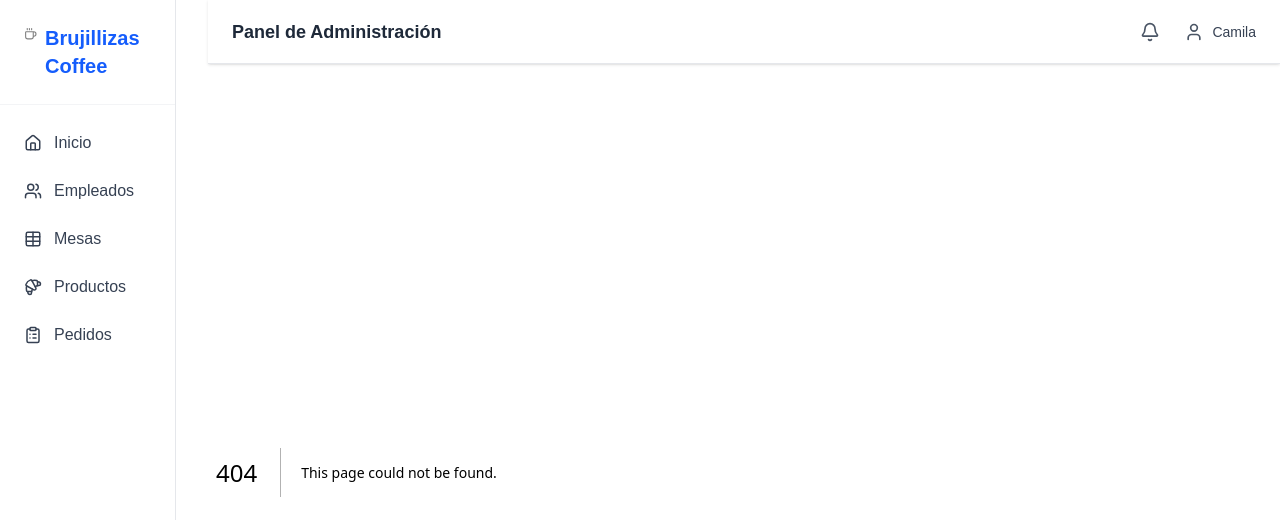
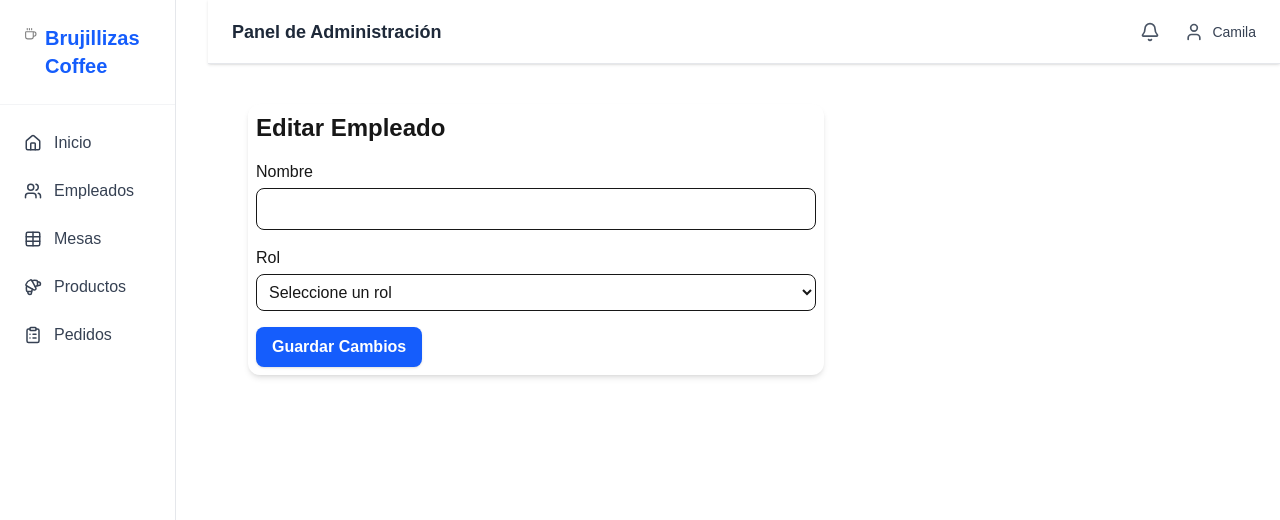
Before and after one commit to JBerriosG/cafeteria-admin-front, a Next.js app: page /empleados/editar/1 in a window 1280 px wide. Before the commit this address had no page. Shown: the top 520 px of the page. Built offline with nearby package versions, Linux system fonts and the light colour scheme; no server answers.

Commit message:
feature(producto - empleados): se crea el form para empleados
Se crea el form para empleados y se cambia los colores de los botone editar y ver detalles en productos y empleados.

```diff
--- a/src/app/components/ProductForm.tsx
+++ b/src/app/components/EmpleadoForm.tsx
@@ -4,34 +4,30 @@ import { useEffect, useState } from "react";
 import { api } from "../../../lib/api";
 import { useRouter } from "next/navigation";
 
-interface ProductFormProps {
+interface EmpleadoFormProps {
   mode: "create" | "edit";
-  productId?: number;
+  empleadoId?: number;
 }
 
-export default function ProductForm({ mode, productId }: ProductFormProps) {
+export default function EmpleadoForm({ mode, empleadoId }: EmpleadoFormProps) {
   const [form, setForm] = useState({
     nombre: "",
-    precio: "",
-    categoria: "",
-    disponible: true,
+    rol: "",
   });
   const router = useRouter();
 
   const [success, setSuccess] = useState("");
 
   useEffect(() => {
-    if (mode === "edit" && productId) {
-      api.get(`/producto/${productId}`).then((res) => {
+    if (mode === "edit" && empleadoId) {
+      api.get(`/empleado/${empleadoId}`).then((res) => {
         setForm({
           nombre: res.data.nombre,
-          precio: res.data.precio,
-          categoria: res.data.categoria,
-          disponible: res.data.disponible,
+          rol: res.data.rol
         });
       });
     }
-  }, [mode, productId]);
+  }, [mode, empleadoId]);
 
   const handleChange = (e: any) => {
     const { name, value, type, checked } = e.target;
@@ -47,16 +43,16 @@ export default function ProductForm({ mode, productId }: ProductFormProps) {
     setSuccess("");
 
     if (mode === "create") {
-      await api.post("/producto", form);
-      setSuccess("Producto creado con éxito 🎉");
+      await api.post("/empleado", form);
+      setSuccess("empleado creado con éxito 🎉");
       setTimeout(() => {
-        router.push("/productos");
+        router.push("/empleados");
       }, 1000);
     } else {
-      await api.put(`/producto/${productId}`, form);
-      setSuccess("Producto editado con éxito 🎉");
-       setTimeout(() => {
-        router.push("/productos");
+      await api.put(`/empleado/${empleadoId}`, form);
+      setSuccess("empleado editado con éxito 🎉");
+      setTimeout(() => {
+        router.push("/empleados");
       }, 1500);
     }
   };
@@ -64,10 +60,10 @@ export default function ProductForm({ mode, productId }: ProductFormProps) {
   return (
     <form
       onSubmit={handleSubmit}
-      className="bg-white p-6 rounded-xl shadow-md max-w-xl space-y-4"
+      className="bg-white p-2 rounded-xl shadow-md max-w-xl space-y-4"
     >
       <h1 className="text-2xl font-semibold">
-        {mode === "create" ? "Crear Producto" : "Editar Producto"}
+        {mode === "create" ? "Crear Empleado" : "Editar Empleado"}
       </h1>
 
       <div>
@@ -82,36 +78,20 @@ export default function ProductForm({ mode, productId }: ProductFormProps) {
       </div>
 
       <div>
-        <label className="font-medium">Precio</label>
-        <input
-          name="precio"
-          type="number"
-          value={form.precio}
-          onChange={handleChange}
+        <label className="font-medium">Rol</label>
+        <select
+          name="rol"
+          value={form.rol}              // <- esto asegura que se muestre el valor actual
+          onChange={handleChange}       // <- mismo handler que usabas en el input
           className="w-full border rounded-lg p-2 mt-1"
           required
-        />
-      </div>
+        >
+          <option value="">Seleccione un rol</option>
+          <option value="Socia">Socia</option>
+          <option value="Mesero">Mesero</option>
+          <option value="Cocina">Cocina</option>
+        </select>
 
-      <div>
-        <label className="font-medium">Categoría</label>
-        <input
-          name="categoria"
-          value={form.categoria}
-          onChange={handleChange}
-          className="w-full border rounded-lg p-2 mt-1"
-          required
-        />
-      </div>
-
-      <div className="flex items-center gap-2">
-        <input
-          type="checkbox"
-          name="disponible"
-          checked={form.disponible}
-          onChange={handleChange}
-        />
-        <label>Disponible</label>
       </div>
       {success && <p className="text-green-600 text-sm">{success}</p>}
 
--- /dev/null
+++ b/src/app/empleados/editar/[id]/page.tsx
@@ -0,0 +1,17 @@
+"use client";
+
+import EmpleadoForm from "@/app/components/EmpleadoForm";
+import { useParams } from "next/navigation";
+
+
+export default function EditarEmpleadoPage() {
+  const params = useParams();
+  const id = params?.id;
+  console.log("id: ", id);
+
+  return (
+    <div className="p-8 w-full">
+      <EmpleadoForm mode="edit" empleadoId={Number(id)} />
+    </div>
+  );
+}
--- a/src/app/empleados/nuevo/page.tsx
+++ b/src/app/empleados/nuevo/page.tsx
@@ -1,3 +1,11 @@
+"use client";
+
+import EmpleadoForm from "@/app/components/EmpleadoForm";
+
 export default function NuevoEmpleadoPage() {
-  return <h1>Nuevo empleado</h1>;
+    return (
+      <div className="p-4 w-full">
+        <EmpleadoForm mode="create"/>
+      </div>
+    );
 }
--- a/src/app/empleados/page.tsx
+++ b/src/app/empleados/page.tsx
@@ -49,9 +49,16 @@ export default function EmpleadosPage() {
 
   return (
     <div className="p-8">
-      <h1 className="text-3xl font-bold text-gray-800 mb-8">
-        Empleados
-      </h1>
+      <div className="flex flex-col md:flex-row mb-4 justify-between">
+        <h1 className="text-3xl font-bold text-gray-800 mb-1">
+          Empleados
+        </h1>
+        <Link
+          href="/empleados/nuevo"
+          className="inline-block bg-blue-600 hover:bg-blue-700 text-white font-semibold px-2 py-2 rounded-lg shadow-sm transition duration-200">
+          + Crear Empleado
+        </Link>
+      </div>
 
       {empleados.length === 0 ? (
         <p className="text-gray-500">No hay empleados registrados.</p>
@@ -70,12 +77,19 @@ export default function EmpleadosPage() {
               <div className="mt-4 text-lg text-gray-600 space-y-1">
                 <p><strong>Pedidos Asignados: </strong> {empleado.pedidos?.length ?? "0"}</p>
               </div>
-              <div className="mt-6 text-right">
+              <div className="flex flex-col md:flex-row gap-4 mt-6 justify-between">
                 <Link
                   href={`/empleados/${empleado.id}`}
-                  className="text-blue-600 hover:text-blue-800 font-medium"
                 >
-                  Ver detalles →
+                  <button className="bg-gray-600 hover:bg-gray-800 text-white px-3 py-1 rounded-lg">
+                    Ver detalles
+                  </button>
+
+                </Link>
+                <Link href={`/empleados/editar/${empleado.id}`}>
+                  <button className="bg-yellow-500 hover:bg-yellow-600 text-white px-3 py-1 rounded-lg">
+                    Editar
+                  </button>
                 </Link>
               </div>
             </div>
--- /dev/null
+++ b/src/app/pedidos/page.tsx
@@ -0,0 +1,3 @@
+export default function PedidoPage() {
+  return <h1>Lista de Pedidos</h1>;
+}
--- a/src/app/productos/nuevo/page.tsx
+++ b/src/app/productos/nuevo/page.tsx
@@ -4,7 +4,7 @@ import ProductForm from "@/app/components/ProductForm";
 
 export default function CrearProductoPage() {
   return (
-    <div className="p-8 w-full">
+    <div className="p-4 w-full">
       <ProductForm mode="create"/>
     </div>
   );
--- a/src/app/productos/page.tsx
+++ b/src/app/productos/page.tsx
@@ -44,7 +44,7 @@ export default function ProductosPage() {
 
     return (
         <div className="p-8 w-full">
-            <div className="flex mb-4 justify-between">
+            <div className="flex flex-col md:flex-row mb-4 justify-between">
                 <h1 className="text-3xl font-bold text-gray-800 mb-1">
                     Productos
                 </h1>
@@ -73,7 +73,7 @@ export default function ProductosPage() {
                                 {producto.disponible ? "DISPONIBLE" : "NO DISPONIBLE"}
                             </span>
                             <Link href={`/productos/${producto.id}`}>
-                                <button className="bg-gray-100 hover:bg-gray-200 px-3 py-1 rounded-lg">
+                                <button className="bg-yellow-500 hover:bg-yellow-600 text-white px-3 py-1 rounded-lg">
                                     Editar
                                 </button>
                             </Link>
```
